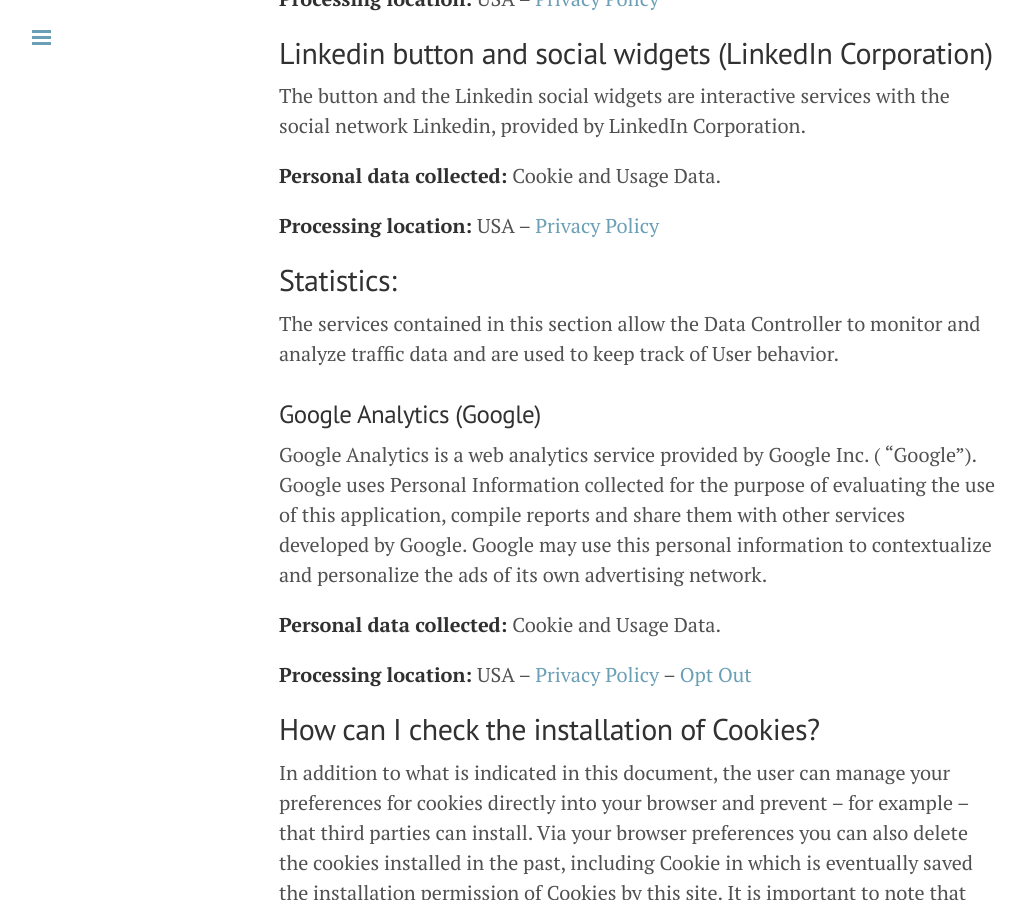
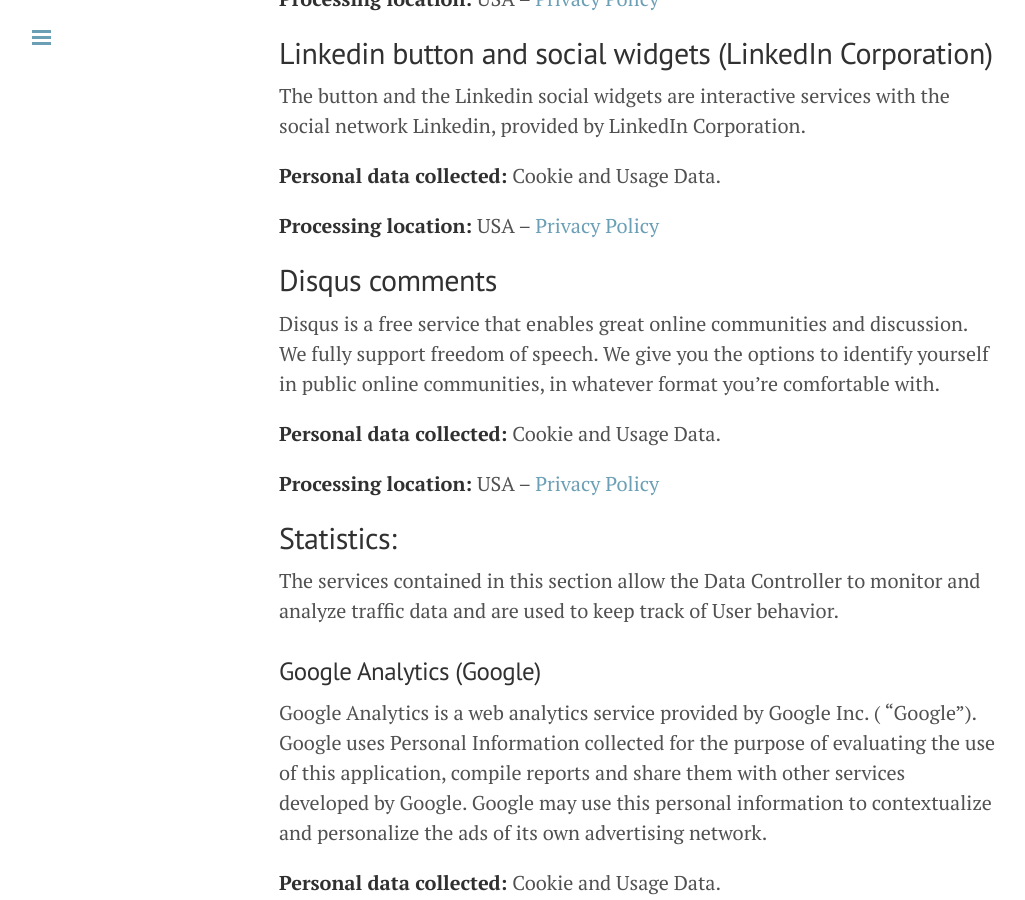
Before and after one commit to IvanPsy/cyber, a Jekyll site: the page built from _pages/policy.md, in a window 1280 px wide and 900 px high, scrolled down 2041 px. Shown: the whole window, without its empty margins (1-1026 px from the left). Built offline with Jekyll 4.4.1, drawn with Linux system fonts in a browser that asks for light colours; comment, search, counter and statistics services are not loaded.

Commit message:
no message

```diff
--- a/_pages/policy.md
+++ b/_pages/policy.md
@@ -55,6 +55,16 @@
 
 **Processing location:** USA – [Privacy Policy](https://www.linkedin.com/legal/privacy-policy)
 
+
+## Disqus comments
+Disqus is a free service that enables great online communities and discussion. We fully support freedom of speech. We give you the options to identify yourself in public online communities, in whatever format you’re comfortable with.
+
+**Personal data collected:** Cookie and Usage Data.
+
+**Processing location:** USA – [Privacy Policy](https://help.disqus.com/customer/portal/articles/466259-privacy-policy)
+
+
+
 ## Statistics:
 The services contained in this section allow the Data Controller to monitor and analyze traffic data and are used to keep track of User behavior.
 
@@ -65,6 +75,7 @@
 **Personal data collected:** Cookie and Usage Data.
 
 **Processing location:** USA – [Privacy Policy](http://www.google.com/intl/it/policies/privacy/) – [Opt Out](http://tools.google.com/dlpage/gaoptout?hl=it)
+
 
 ## How can I check the installation of Cookies?
 In addition to what is indicated in this document, the user can manage your preferences for cookies directly into your browser and prevent – for example – that third parties can install. Via your browser preferences you can also delete the cookies installed in the past, including Cookie in which is eventually saved the installation permission of Cookies by this site. It is important to note that disabling all cookies, the operation of this site may be compromised. You can find information about how to manage cookies in your browser to the following address: Google Chrome, Mozilla Firefox, Apple Safari and Microsoft Windows Explorer.
```
